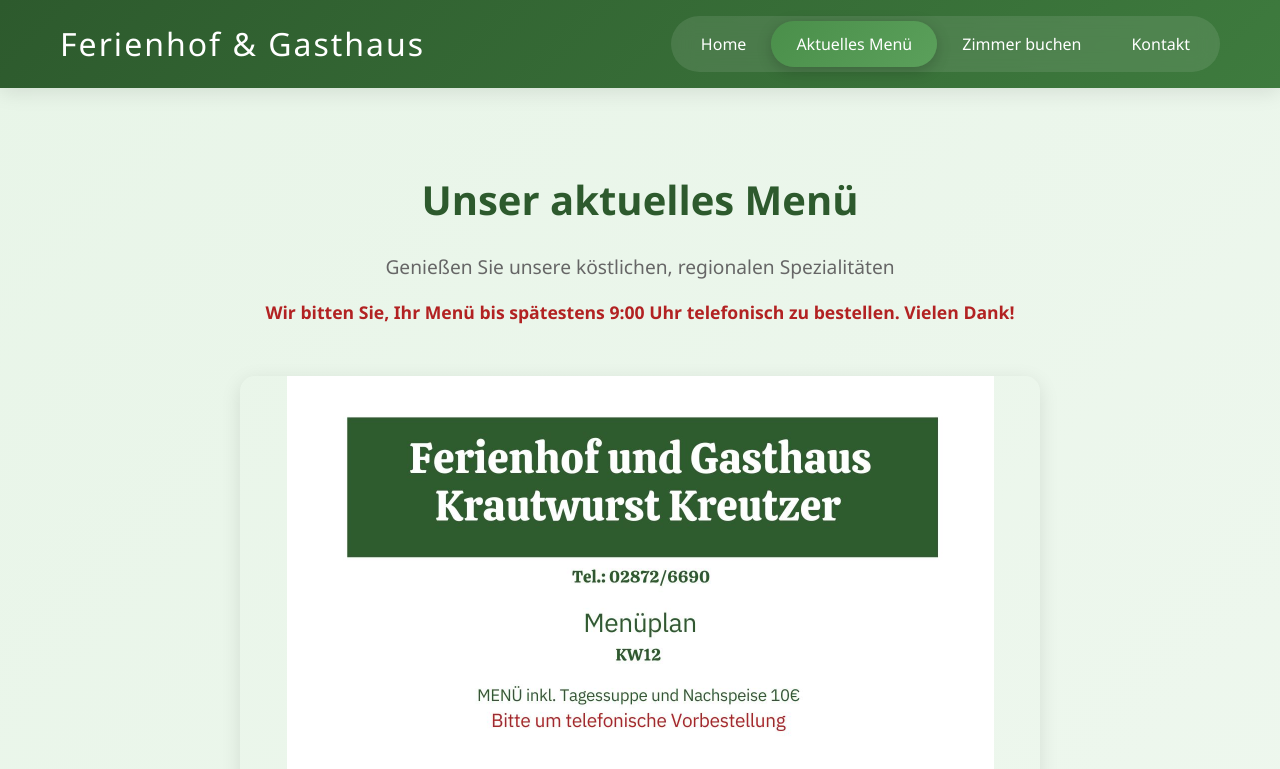
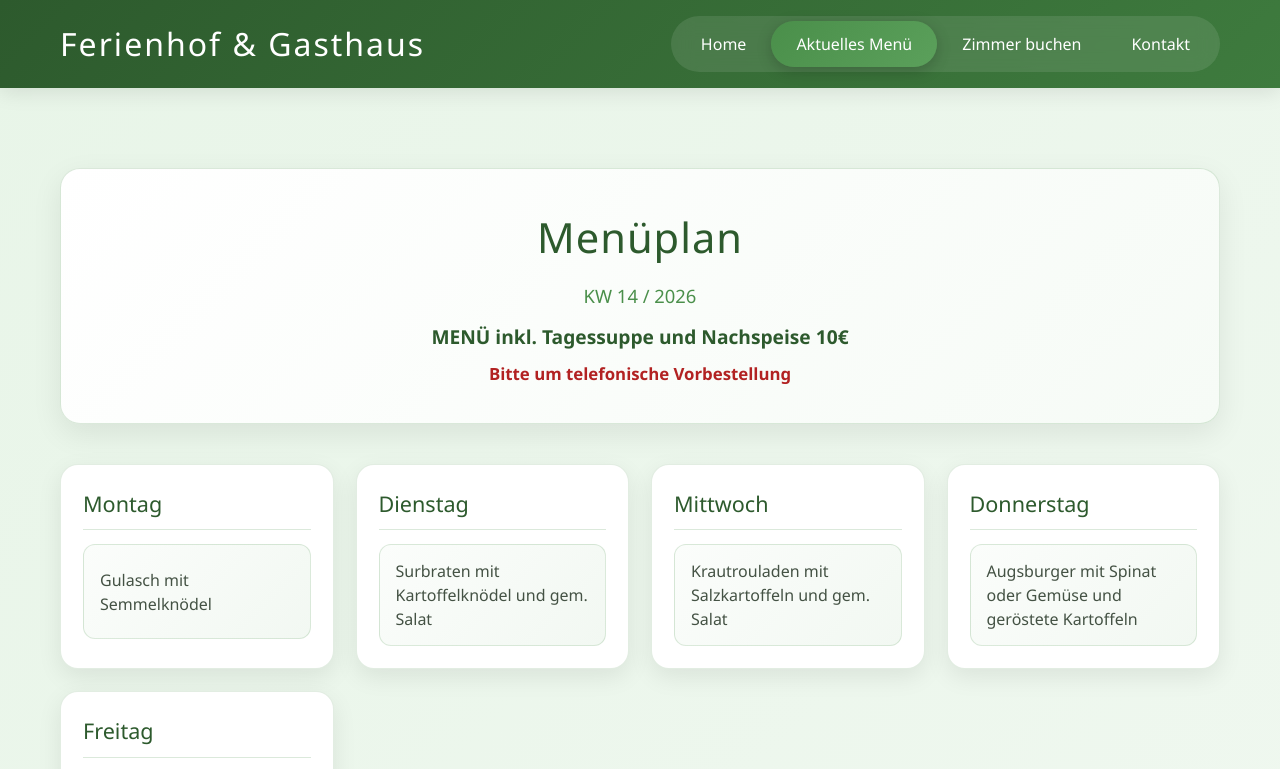
Before and after one commit to Tooooommmmm/Website, a plain HTML site: page index.html in a window 1280 px wide. Both pictures are taken after a click on the button "Aktuelles Menü". Shown: the top 769 px of the page. Drawn offline with Linux system fonts and the light colour scheme.

Commit message:
update menuplan design

```diff
--- a/index.html
+++ b/index.html
@@ -62,7 +62,7 @@
                         <div class="feature-card">
                             <div class="feature-icon">🏢</div>
                             <h3>Firmen willkommen</h3>
-                            <p>Ihre Arbeiter ist bei uns bestens aufgehoben! Täglich ab 6 Uhr geöffnet - ideal für Ihre Mitarbeiter vor Arbeitsbeginn. Genießen Sie unser reichhaltiges Frühstücksangebot in angenehmer Atmosphäre.</p>
+                            <p>Ihre Arbeiter sind bei uns bestens aufgehoben! Täglich ab 6 Uhr geöffnet - ideal für Ihre Mitarbeiter vor Arbeitsbeginn. Genießen Sie unser reichhaltiges Frühstücksangebot in angenehmer Atmosphäre.</p>
                         </div>
                     </div>
                 </div>
@@ -73,15 +73,34 @@
         <div id="menu" class="page">
             <section class="content-section">
                 <div class="container">
-                    <div style="text-align: center; margin-bottom: 50px;">
-                        <h2 style="font-size: 2.5rem; color: #2d5a2d; margin-bottom: 20px;">Unser aktuelles Menü</h2>
-                        <p style="font-size: 1.2rem; color: #666;">Genießen Sie unsere köstlichen, regionalen Spezialitäten</p>
-                        <p style="font-size: 1.1rem; color: #b22222; margin-top: 15px; font-weight: bold;">Wir bitten Sie, Ihr Menü bis spätestens 9:00 Uhr telefonisch zu bestellen. Vielen Dank!</p>
+                    <div class="menu-plan-header">
+                        <h2>Menüplan</h2>
+                        <p class="menu-plan-week">KW 14 / 2026</p>
+                        <p class="menu-plan-price">MENÜ inkl. Tagessuppe und Nachspeise 10€</p>
+                        <p class="menu-plan-order">Bitte um telefonische Vorbestellung</p>
                     </div>
 
-                    <div class="menu-card-image" style="text-align: center; margin-bottom: 50px;">
-                        <img src="images/menukarte.jpg" alt="Unsere aktuelle Menükarte" style="max-width: 800px; max-height: 1000px; width: 100%; height: auto; border-radius: 15px; box-shadow: 0 5px 20px rgba(0,0,0,0.1); object-fit: contain;">
-                        <p style="margin-top: 15px; font-style: italic; color: #666;">Klicken Sie auf das Bild, um es zu vergrößern</p>
+                    <div class="menu-plan-grid">
+                        <article class="day-menu-card">
+                            <h3>Montag</h3>
+                            <p class="day-menu-content">Gulasch mit Semmelknödel </p>
+                        </article>
+                        <article class="day-menu-card">
+                            <h3>Dienstag</h3>
+                            <p class="day-menu-content">Surbraten mit Kartoffelknödel und gem. Salat</p>
+                        </article>
+                        <article class="day-menu-card">
+                            <h3>Mittwoch</h3>
+                            <p class="day-menu-content">Krautrouladen mit Salzkartoffeln und gem. Salat</p>
+                        </article>
+                        <article class="day-menu-card">
+                            <h3>Donnerstag</h3>
+                            <p class="day-menu-content">Augsburger mit Spinat oder Gemüse und geröstete Kartoffeln</p>
+                        </article>
+                        <article class="day-menu-card">
+                            <h3>Freitag</h3>
+                            <p class="day-menu-content">Ruhetag</p>
+                        </article>
                     </div>
                 </div>
             </section>
--- a/style.css
+++ b/style.css
@@ -236,6 +236,86 @@ main {
     color: #4a8f4a;
     font-weight: 500;
     font-size: 1.1rem;
+}
+
+.menu-plan-header {
+    text-align: center;
+    margin-bottom: 40px;
+    background: linear-gradient(135deg, #ffffff 0%, #f6fbf6 100%);
+    border: 1px solid rgba(74,143,74,0.2);
+    border-radius: 20px;
+    padding: 35px 25px;
+    box-shadow: 0 10px 30px rgba(0,0,0,0.08);
+}
+
+.menu-plan-header h2 {
+    font-size: 2.6rem;
+    color: #2d5a2d;
+    margin-bottom: 10px;
+    letter-spacing: 1px;
+    font-weight: 400;
+}
+
+.menu-plan-week {
+    font-size: 1.15rem;
+    color: #4a8f4a;
+    font-weight: 500;
+    margin-bottom: 12px;
+}
+
+.menu-plan-price {
+    font-size: 1.2rem;
+    color: #2d5a2d;
+    font-weight: 600;
+    margin-bottom: 8px;
+}
+
+.menu-plan-order {
+    color: #b22222;
+    font-size: 1.05rem;
+    font-weight: 600;
+}
+
+.menu-plan-grid {
+    display: grid;
+    grid-template-columns: repeat(auto-fit, minmax(260px, 1fr));
+    gap: 22px;
+}
+
+.day-menu-card {
+    background: white;
+    border-radius: 18px;
+    padding: 22px;
+    box-shadow: 0 8px 25px rgba(0,0,0,0.08);
+    border: 1px solid rgba(74,143,74,0.16);
+    transition: transform 0.25s ease, box-shadow 0.25s ease;
+}
+
+.day-menu-card:hover {
+    transform: translateY(-4px);
+    box-shadow: 0 14px 30px rgba(0,0,0,0.12);
+}
+
+.day-menu-card h3 {
+    color: #2d5a2d;
+    font-size: 1.35rem;
+    margin-bottom: 14px;
+    font-weight: 500;
+    padding-bottom: 8px;
+    border-bottom: 1px solid rgba(74,143,74,0.2);
+}
+
+.day-menu-content {
+    min-height: 95px;
+    border-radius: 12px;
+    padding: 14px 16px;
+    font-size: 1rem;
+    line-height: 1.5;
+    color: #445244;
+    background: linear-gradient(135deg, #fbfdfb 0%, #f2f8f2 100%);
+    border: 1px solid rgba(74,143,74,0.18);
+    display: flex;
+    align-items: center;
 }
 
 /* Booking Styles */
@@ -560,6 +640,14 @@ footer {
     .header-content {
         flex-direction: column;
         gap: 20px;
+    }
+
+    .menu-plan-header h2 {
+        font-size: 2rem;
+    }
+
+    .menu-plan-price {
+        font-size: 1.05rem;
     }
 }
 
```
